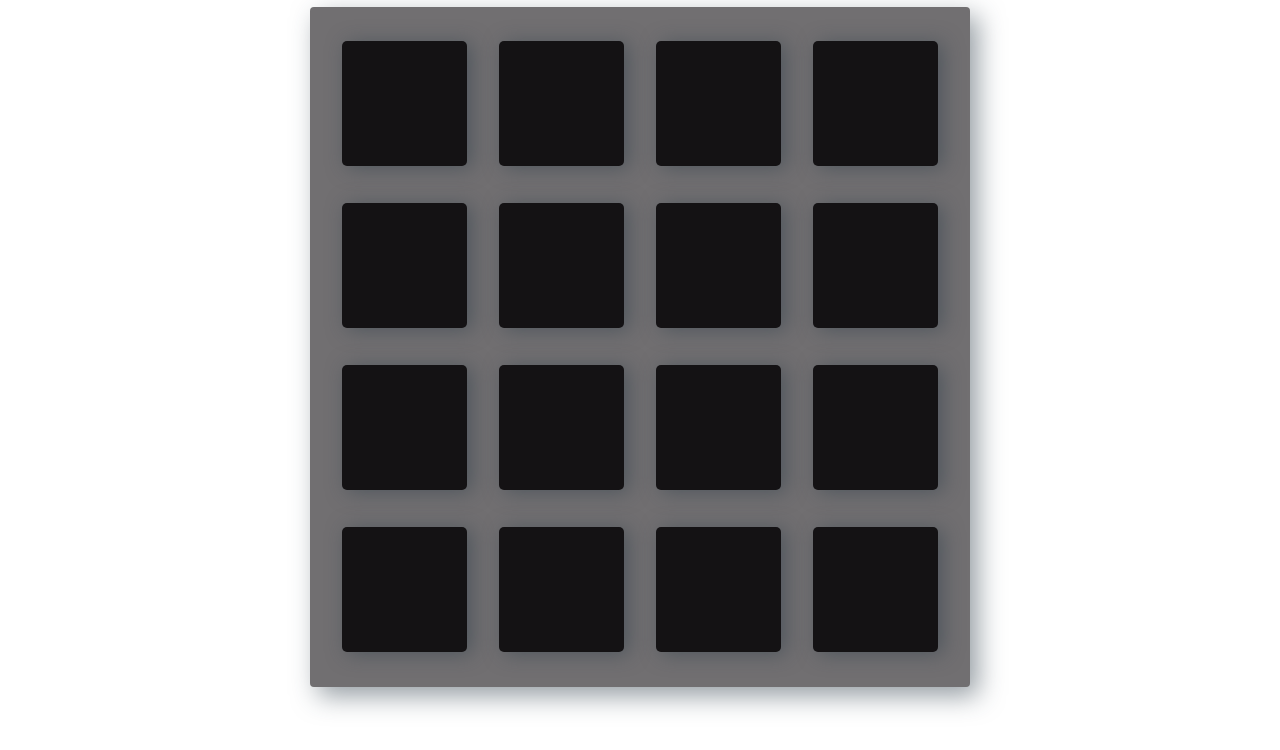
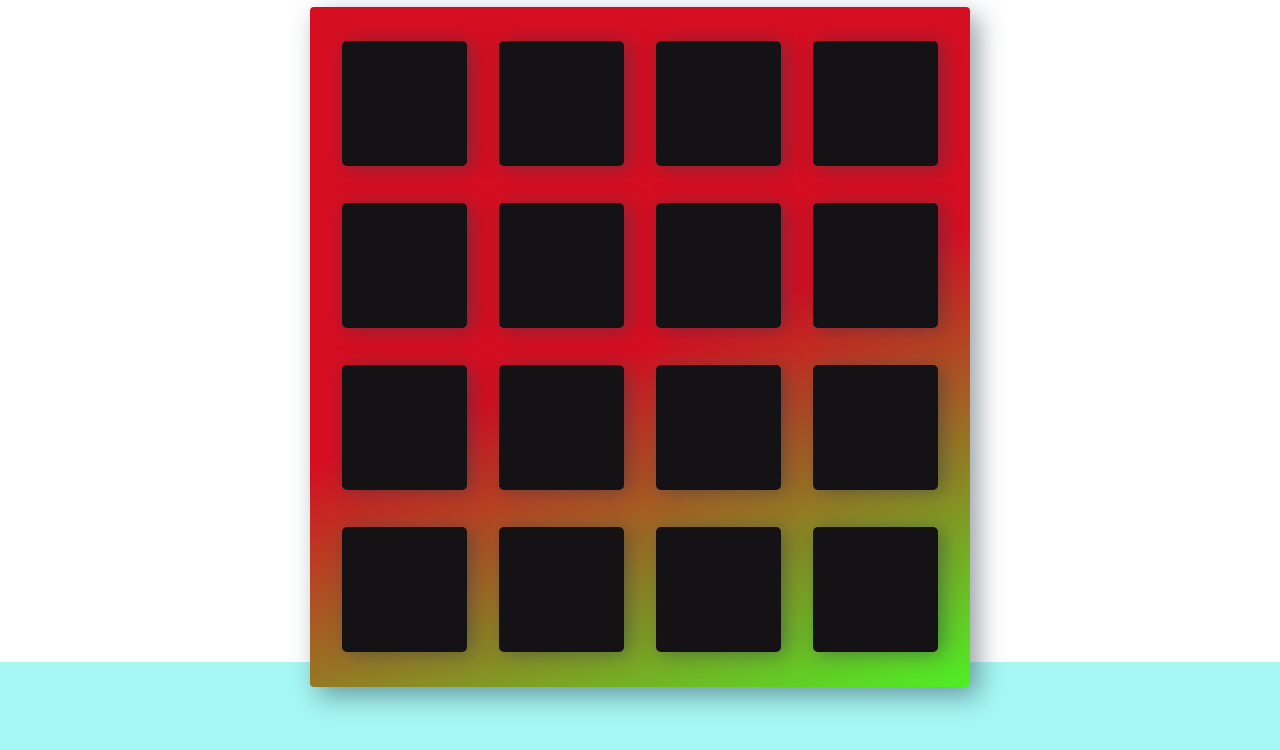
Before and after one commit to shra2197/memory-game, a plain HTML site: page index.html in a window 1280 px wide. Shown: the part 138-888 px from the top of the page. Drawn offline with Linux system fonts and the light colour scheme; a web font is replaced by a local one.

Commit message:
Update app1.css

```diff
--- a/css/app1.css
+++ b/css/app1.css
@@ -1,5 +1,6 @@
 html {
 	box-sizing: border-box;
+	background-color:#A6F7F5;
 }
 
 *,
@@ -41,7 +42,7 @@ h1 {
 
 .deck {
 	width: 85%;
-	background: #716F71;
+	background: linear-gradient(160deg, #d60e22 50%, #4eef26 100%);
 	padding: 1rem;
 	border-radius: 4px;
 	box-shadow: 8px 9px 26px 0 rgba(46, 61, 73, 0.5);
```
